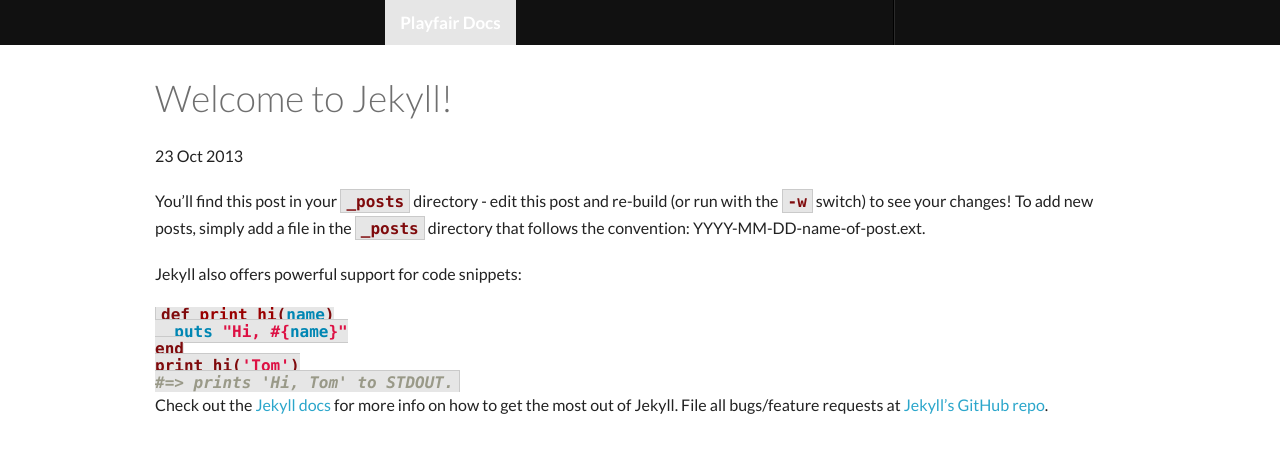
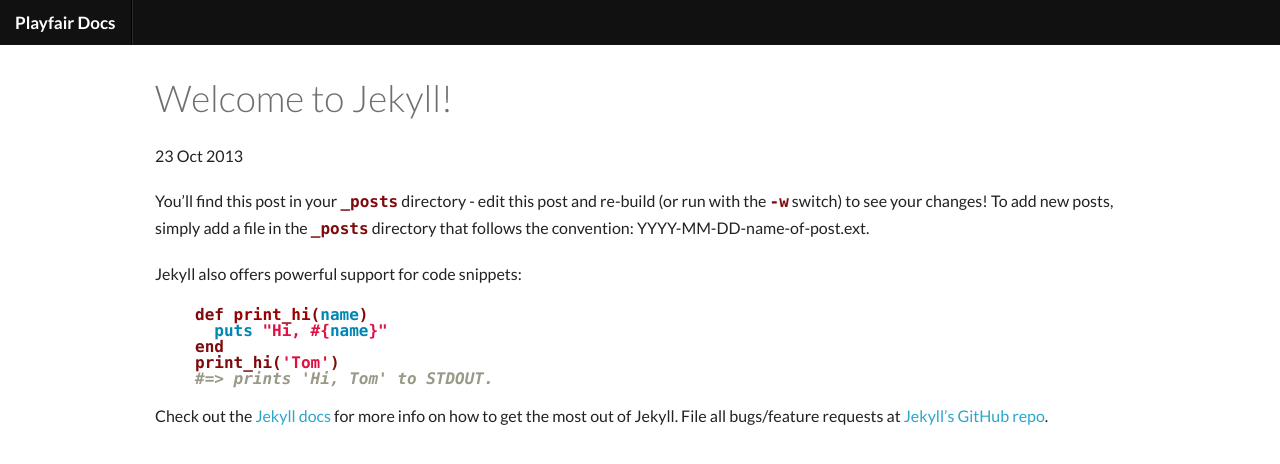
Before and after one commit to playfairapp/docs, a Jekyll site: the page built from _posts/2013-10-23-welcome-to-jekyll.markdown, in a window 1280 px wide. Shown: the top 464 px of the page. Built offline with Jekyll 4.4.1, drawn with Linux system fonts in a browser that asks for light colours; nearby versions of some CDN libraries; library files that are not in the unit come from our copies; Markdown is read by kramdown in place of the engine named in the settings.

Commit message:
Remove dead links

```diff
--- a/_layouts/default.html
+++ b/_layouts/default.html
@@ -11,7 +11,6 @@
 
         <!-- Custom CSS -->
         <link href='http://fonts.googleapis.com/css?family=Lato:300,400,700' rel='stylesheet' type='text/css'>
-        <link rel="stylesheet" href="/css/foundation.min.css">
         <link rel="stylesheet" href="/css/main.css">
 
     </head>
```
